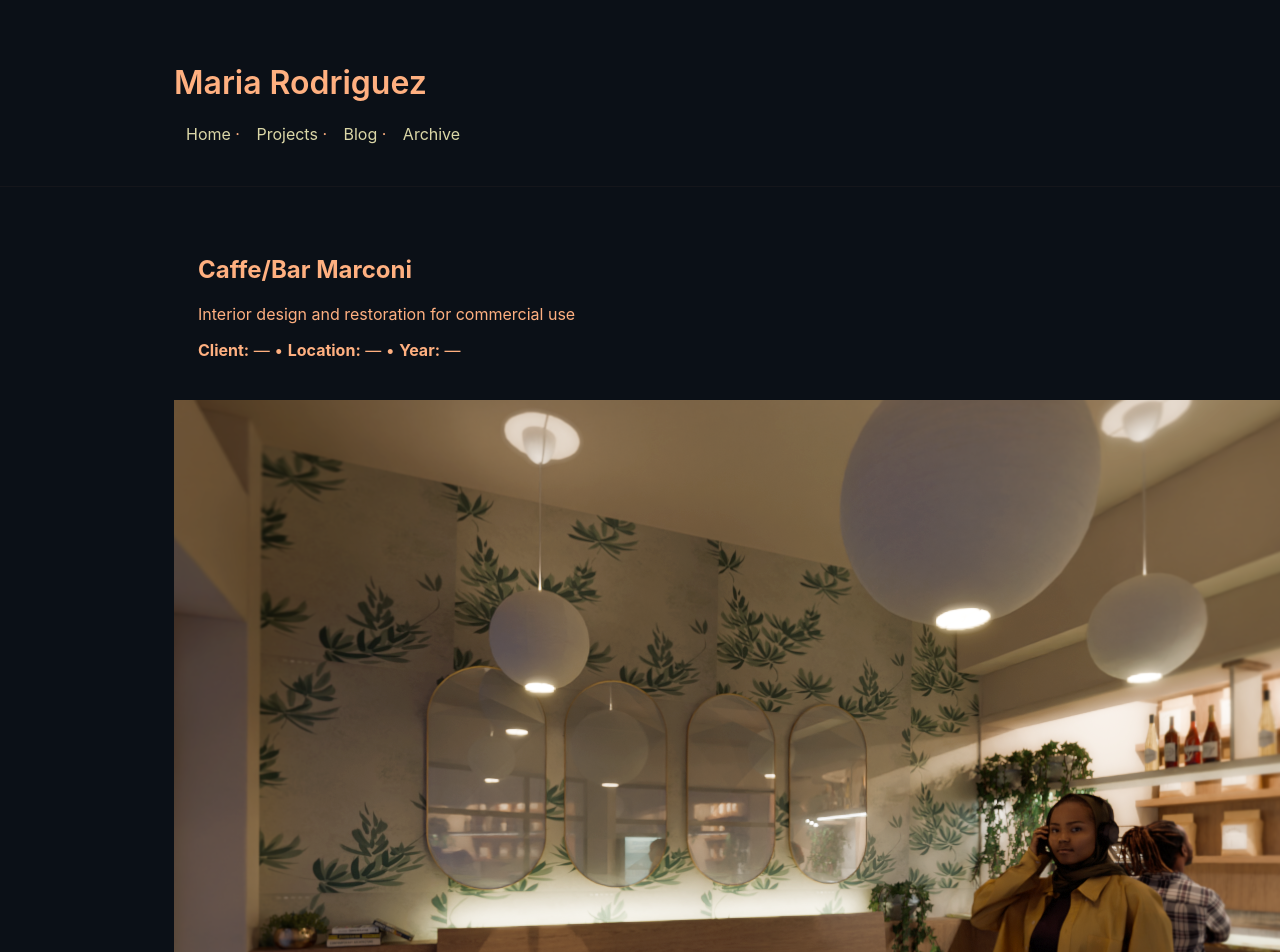
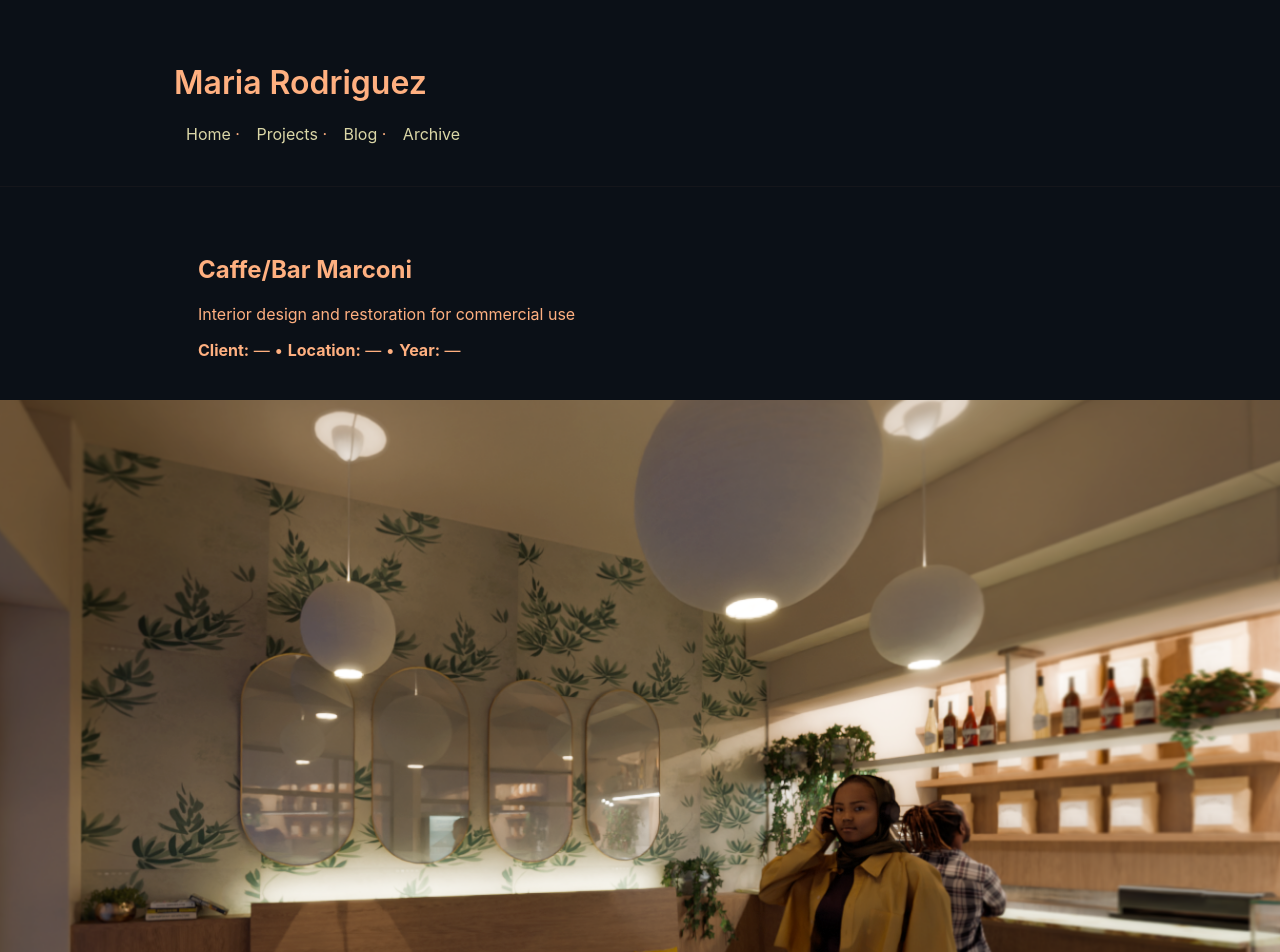
Before and after one commit to rodriguez-macamila/mariarodriguez, a Jekyll site: the page built from _projects/marconi.md, in a window 1280 px wide. Shown: the top 952 px of the page. Built offline with Jekyll 4.4.1, drawn with Linux system fonts in a browser that asks for light colours; a script that is not in the unit is left out.

Commit message:
Enhance styles for project and gallery components
Added styles for full-bleed elements, project cover, and gallery.

```diff
--- a/assets/css/style.css
+++ b/assets/css/style.css
@@ -81,3 +81,78 @@ a{color:var(--accent);text-decoration:none}
 .project h4 { font-size: 1rem; margin: 0.5rem; line-height: 1.2; }
 .project .tags { margin: 0 0.5rem 0.75rem; }
 .tag { display: inline-block; background: rgba(255,255,255,0.03); padding: .18rem .5rem; border-radius: 999px; font-size: .78rem; margin-right: .4rem; }
+
+/* Full-bleed helper: keep element full viewport width without horizontal overflow */
+.full-bleed {
+  position: relative;
+  left: 50%;
+  right: 50%;
+  margin-left: -50vw;
+  margin-right: -50vw;
+  width: 100vw;
+  overflow: hidden;
+}
+
+/* Cover image */
+.project-cover { max-height: 85vh; display: flex; align-items: center; justify-content: center; }
+.project-cover .cover-image {
+  width: 100%;
+  height: auto;
+  max-height: 85vh;
+  object-fit: cover;
+  display: block;
+}
+
+/* Gallery viewport uses vertical scroll snapping */
+.project-gallery { background: transparent; }
+.gallery-viewport {
+  height: 100vh; /* each viewport scroll covers one slide */
+  overflow-y: auto;
+  scroll-snap-type: y mandatory;
+  -webkit-overflow-scrolling: touch;
+}
+
+/* Each slide fills the viewport and snaps */
+.gallery-slide {
+  min-height: 100vh;
+  display: flex;
+  align-items: center;
+  justify-content: center;
+  scroll-snap-align: start;
+  position: relative;
+}
+
+/* Make gallery image fill viewport height while keeping centered and not overflowing horizontally */
+.gallery-image {
+  display: block;
+  max-height: 100vh;
+  width: auto;
+  max-width: none;
+  object-fit: contain;
+  margin: 0 auto;
+}
+
+/* Optional caption positioning */
+.gallery-caption {
+  position: absolute;
+  left: 1rem;
+  bottom: 1.25rem;
+  color: rgba(255,255,255,0.92);
+  background: rgba(0,0,0,0.35);
+  padding: 0.35rem 0.6rem;
+  border-radius: 4px;
+  font-size: 0.9rem;
+}
+
+/* Make sure project text is readable and constrained */
+.project-body.wrap {
+  max-width: 980px;
+  margin: 2rem auto;
+  padding: 0 1rem;
+}
+
+/* Responsive adjustments */
+@media (max-width: 900px) {
+  .project-cover .cover-image { max-height: 60vh; }
+  .gallery-caption { font-size: 0.85rem; left: 0.5rem; right: 0.5rem; bottom: 1rem; }
+}
```
